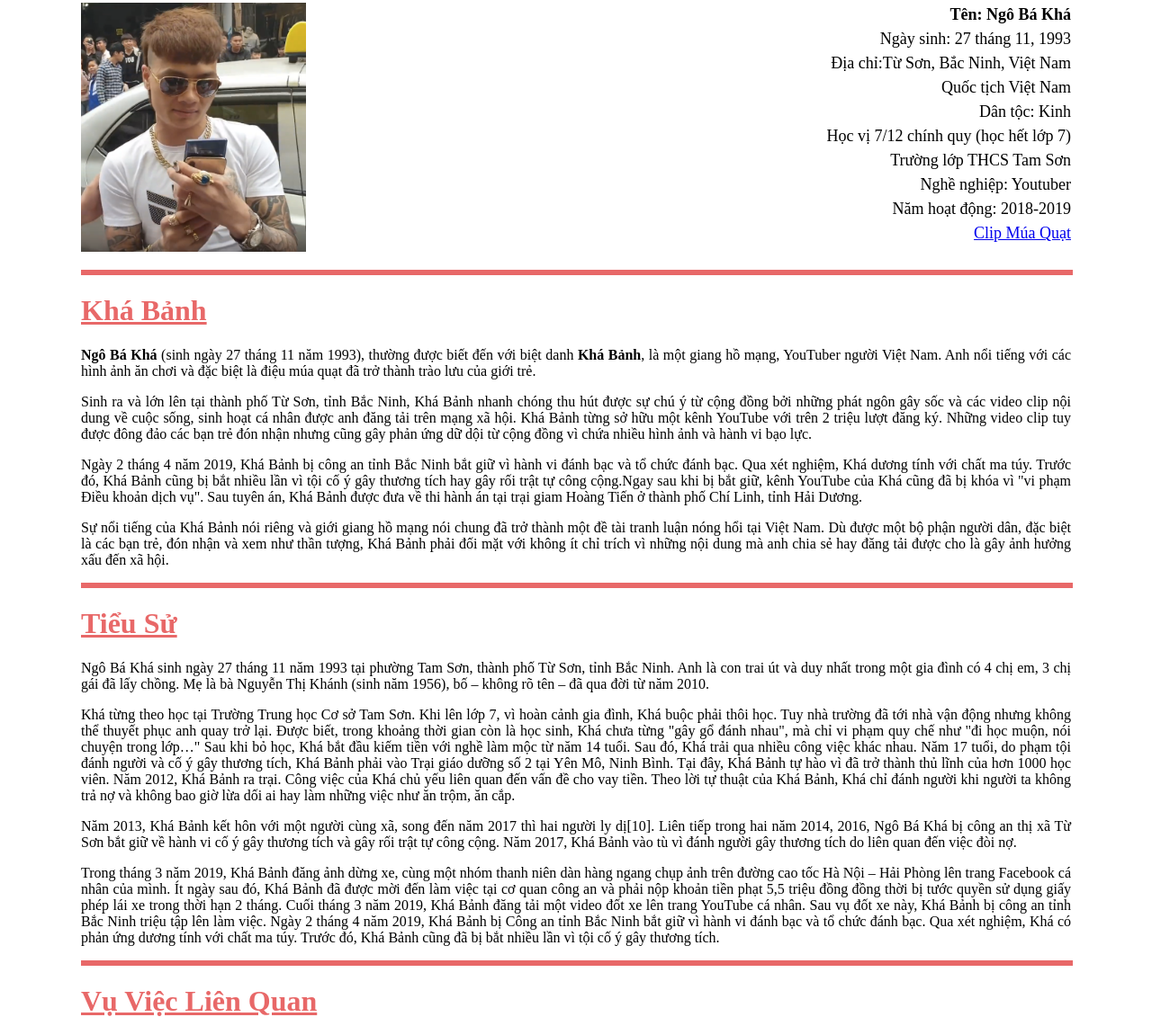
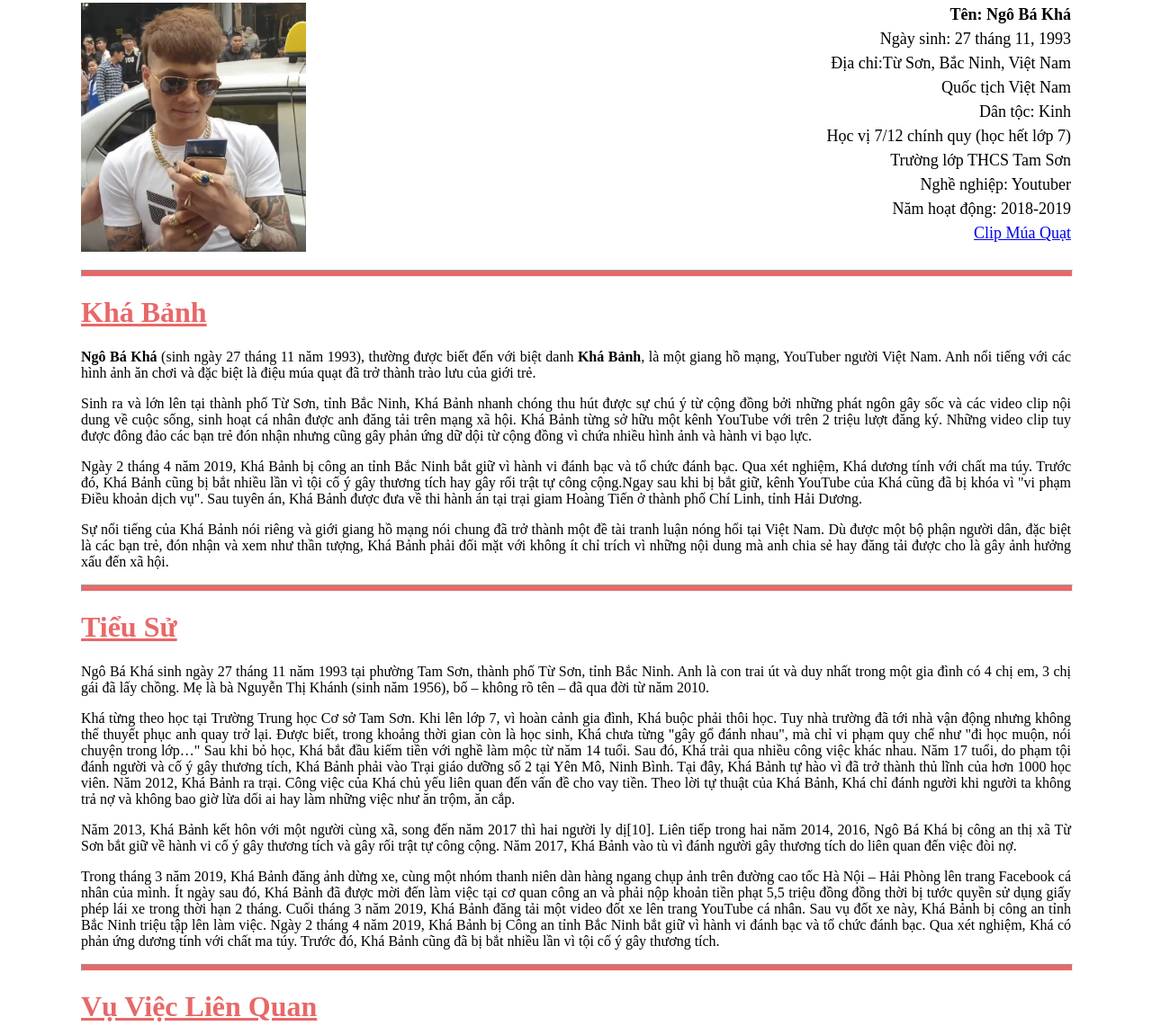
Before and after one commit to Truong-Nhu/T2210M-Web, a plain HTML site: page baitap2.html in a window 1280 px wide. Shown: the part 103-1244 px from the top of the page at 90% size. Drawn offline with Linux system fonts and the light colour scheme.

Commit message:
up code web

```diff
--- a/baitap2.html
+++ b/baitap2.html
@@ -22,7 +22,7 @@
     <li><a href="https://www.youtube.com/watch?v=grGN3WA-ghE"> Clip Múa Quạt</a> </li>
 </ul>
 </div>
-<hr size="6" width="100%" align="left" color="#e86868">
+<hr>
 <div>
     <h1>Khá Bảnh</h1>
     <p><b>Ngô Bá Khá</b> (sinh ngày 27 tháng 11 năm 1993), thường được biết đến với biệt danh <b>Khá Bảnh</b>, là một giang hồ mạng, YouTuber người Việt Nam. Anh nổi tiếng với các hình ảnh ăn chơi và đặc biệt là điệu múa quạt đã trở thành trào lưu của giới trẻ.</p>
@@ -30,7 +30,7 @@
         <p>Ngày 2 tháng 4 năm 2019, Khá Bảnh bị công an tỉnh Bắc Ninh bắt giữ vì hành vi đánh bạc và tổ chức đánh bạc. Qua xét nghiệm, Khá dương tính với chất ma túy. Trước đó, Khá Bảnh cũng bị bắt nhiều lần vì tội cố ý gây thương tích hay gây rối trật tự công cộng.Ngay sau khi bị bắt giữ, kênh YouTube của Khá cũng đã bị khóa vì "vi phạm Điều khoản dịch vụ". Sau tuyên án, Khá Bảnh được đưa về thi hành án tại trại giam Hoàng Tiến ở thành phố Chí Linh, tỉnh Hải Dương.</p>
         <p>Sự nổi tiếng của Khá Bảnh nói riêng và giới giang hồ mạng nói chung đã trở thành một đề tài tranh luận nóng hổi tại Việt Nam. Dù được một bộ phận người dân, đặc biệt là các bạn trẻ, đón nhận và xem như thần tượng, Khá Bảnh phải đối mặt với không ít chỉ trích vì những nội dung mà anh chia sẻ hay đăng tải được cho là gây ảnh hưởng xấu đến xã hội.</p>
 </div>
-<hr size="6" width="100%" align="left" color="#e86868">
+<hr>
 <div>
     <h1>Tiểu sử</h1>
         <p>Ngô Bá Khá sinh ngày 27 tháng 11 năm 1993 tại phường Tam Sơn, thành phố Từ Sơn, tỉnh Bắc Ninh. Anh là con trai út và duy nhất trong một gia đình có 4 chị em, 3 chị gái đã lấy chồng. Mẹ là bà Nguyễn Thị Khánh (sinh năm 1956), bố – không rõ tên – đã qua đời từ năm 2010.</p>
@@ -38,7 +38,7 @@
         <p>Năm 2013, Khá Bảnh kết hôn với một người cùng xã, song đến năm 2017 thì hai người ly dị[10]. Liên tiếp trong hai năm 2014, 2016, Ngô Bá Khá bị công an thị xã Từ Sơn bắt giữ về hành vi cố ý gây thương tích và gây rối trật tự công cộng. Năm 2017, Khá Bảnh vào tù vì đánh người gây thương tích do liên quan đến việc đòi nợ.</p>
         <p>Trong tháng 3 năm 2019, Khá Bảnh đăng ảnh dừng xe, cùng một nhóm thanh niên dàn hàng ngang chụp ảnh trên đường cao tốc Hà Nội – Hải Phòng lên trang Facebook cá nhân của mình. Ít ngày sau đó, Khá Bảnh đã được mời đến làm việc tại cơ quan công an và phải nộp khoản tiền phạt 5,5 triệu đồng đồng thời bị tước quyền sử dụng giấy phép lái xe trong thời hạn 2 tháng. Cuối tháng 3 năm 2019, Khá Bảnh đăng tải một video đốt xe lên trang YouTube cá nhân. Sau vụ đốt xe này, Khá Bảnh bị công an tỉnh Bắc Ninh triệu tập lên làm việc. Ngày 2 tháng 4 năm 2019, Khá Bảnh bị Công an tỉnh Bắc Ninh bắt giữ vì hành vi đánh bạc và tổ chức đánh bạc. Qua xét nghiệm, Khá có phản ứng dương tính với chất ma túy. Trước đó, Khá Bảnh cũng đã bị bắt nhiều lần vì tội cố ý gây thương tích.</p>
 </div>
-<hr size="6" width="100%" align="left" color="#e86868">
+<hr>
 <div>
     <h1>Vụ việc liên quan</h1>
         <h2>YouTube</h2>
@@ -52,7 +52,7 @@
         <h2>Thi hành án</h2>
             <p>Ngày 20 tháng 12 năm 2020 có tin đồn Khá Bảnh chết trong trại giam. Đại tá Lê Ngọc Châu, giám đốc Công an tỉnh Hải Dương, khẳng định tin đồn này là không chính xác. Người thân Khá Bảnh cũng bác bỏ thông tin này.</p>
 </div>
-<hr size="6" width="100%" align="left" color="#e86868">
+<hr>
 <div>
     <h1>Đánh giá</h1>
     <p>Ông Nguyễn Trí Tài, đại diện kênh FAP TV, cho rằng "Những bạn trẻ đang còn ngồi trên ghế nhà trường, bị quản thúc bởi nhà trường và xã hội, do đó hình ảnh Khá Bảnh giúp họ thoả mãn tính nổi loạn trong tư tưởng".</p>
--- a/css/main2.css
+++ b/css/main2.css
@@ -6,7 +6,11 @@ h1{
     text-decoration: underline;
     text-transform: capitalize;
 }
-
+hr{
+    height:6px;
+    width:100%;
+    background-color: #e86868;
+}
 ul{
     width: 300px;
     float: right;
```
